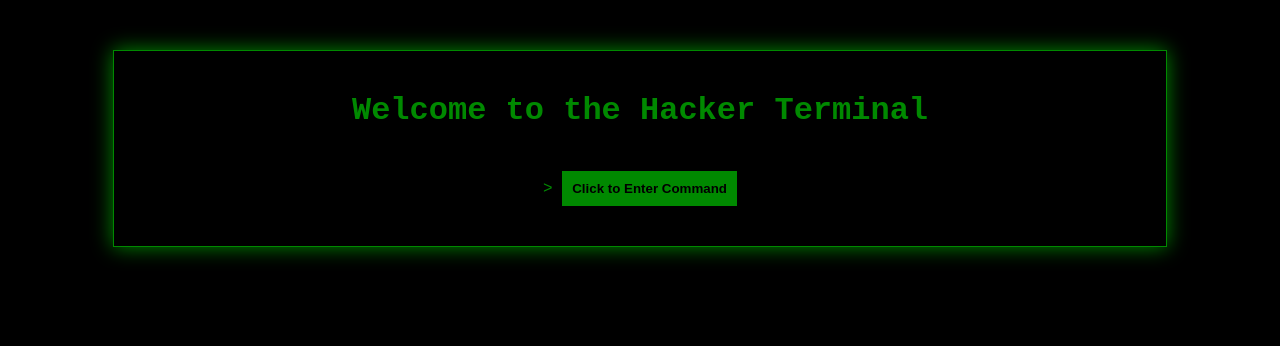
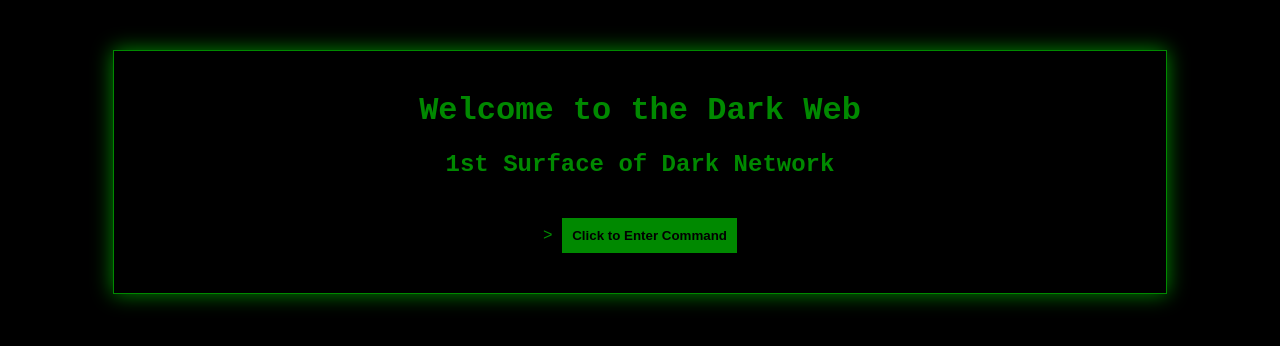
Before and after one commit to AdiBhaiAlpha/hackertheme, a plain HTML site: page index.html in a window 1280 px wide. Drawn offline with Linux system fonts and the light colour scheme.

Commit message:
Update index.html

```diff
--- a/index.html
+++ b/index.html
@@ -78,7 +78,8 @@
 </head>
 <body>
     <div class="terminal">
-        <h1>Welcome to the Hacker Terminal</h1>
+        <h1>Welcome to the Dark Web</h1>
+        <h2>1st Surface of Dark Network</h2>
         <div class="input-line">
             <span class="command" id="commandOutput"></span>
         </div>
```
